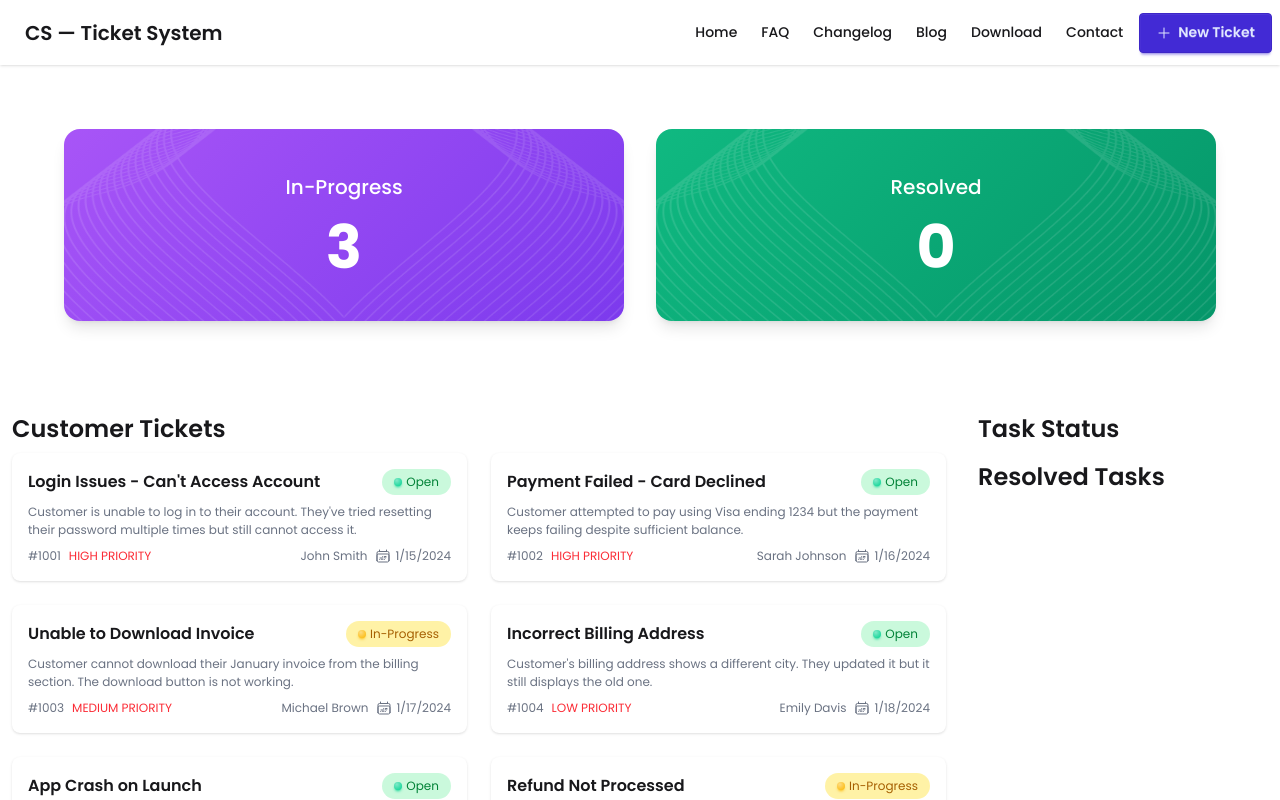
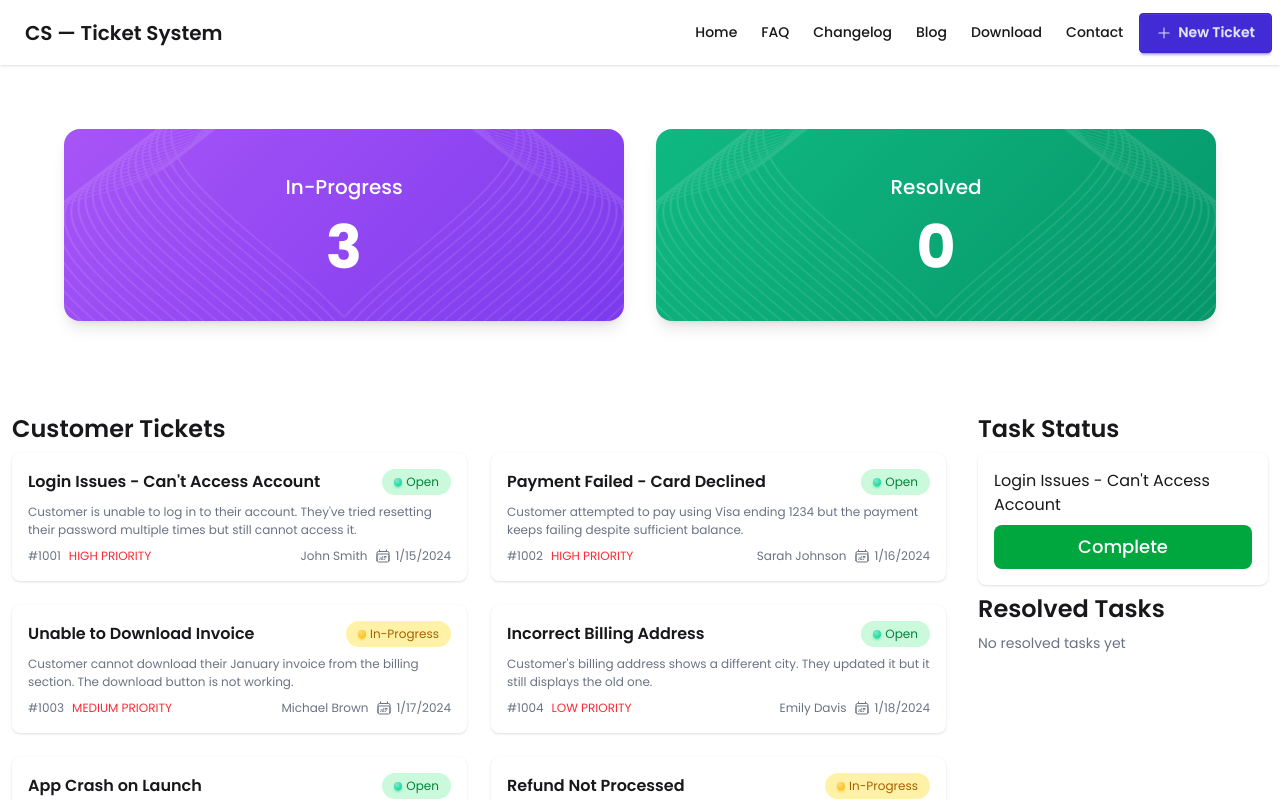
Before and after one commit to arman4h/cs-ticket, a React (Vite) app: page / in a window 1280 px wide. Both pictures are taken after a click on the element 239 px from the left and 517 px from the top of the page. Shown: the top 800 px of the page. Built offline with nearby package versions, Linux system fonts and the light colour scheme.

Commit message:
Dashboard Section Workable to state management data transfer from one to other section

```diff
--- a/src/components/Dashboard.jsx
+++ b/src/components/Dashboard.jsx
@@ -2,13 +2,22 @@ import React, { useEffect, useState } from "react";
 
 export default function Dashboard() {
   const [cards, setCards] = useState([]);
-  const [selected , setSelected] = useState([]) ;
+  const [selected, setSelected] = useState([]);
+  const [solved, setSolved]  = useState([]) ;
 
   const handleSelection = (card) => {
-    setSelected((prev) => [...prev, card]) ;
-  }
+    setSelected((prev) => [...prev, card]);
+  };
 
-  console.log(selected) ;
+  const handleResolved = (card) => {
+    setSolved((prev) => [...prev, card]);
+    setSelected((prev) =>
+      prev.filter((item) => item.ticket_id !== card.ticket_id),
+    );
+  };
+
+
+  console.log(selected);
 
   useEffect(() => {
     fetch("/tickets.json")
@@ -79,7 +88,43 @@ export default function Dashboard() {
       {/* Right side of the section */}
       <div className="col-span-1 flex flex-col">
         <h1 className="text-2xl font-semibold py-2">Task Status</h1>
+        <div className="flex flex-col gap-2">
+          {selected.length === 0 ? (
+            <div className="text-sm text-gray-500">
+              Select a ticket to add to Task Status
+            </div>
+          ) : (
+            selected.map((sCard) => (
+              <div
+                key={sCard.ticket_id}
+                className="p-4 flex flex-col gap-2 rounded-lg bg-white shadow-sm"
+              >
+                <h2>{sCard.title}</h2>
+                <button
+                  onClick={() => handleResolved(sCard)}
+                  className="w-full rounded-lg text-white py-2 cursor-pointer hover:bg-green-500 bg-green-600 text-lg font-medium"
+                >
+                  Complete
+                </button>
+              </div>
+            ))
+          )}
+        </div>
         <h1 className="text-2xl font-semibold py-2">Resolved Tasks</h1>
+        <div className="flex flex-col gap-2">
+          {solved.length === 0 ? (
+            <div className="text-sm text-gray-500">No resolved tasks yet</div>
+          ) : (
+            solved.map((rCard) => (
+              <div
+                key={rCard.ticket_id}
+                className="p-4 flex flex-col gap-2 rounded-lg bg-white shadow-sm"
+              >
+                <h2>{rCard.title}</h2>
+              </div>
+            ))
+          )}
+        </div>
       </div>
     </div>
   );
```
